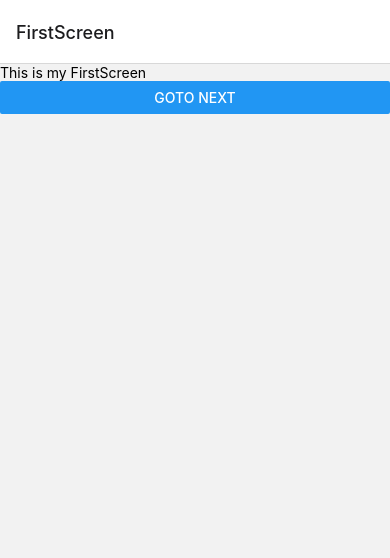
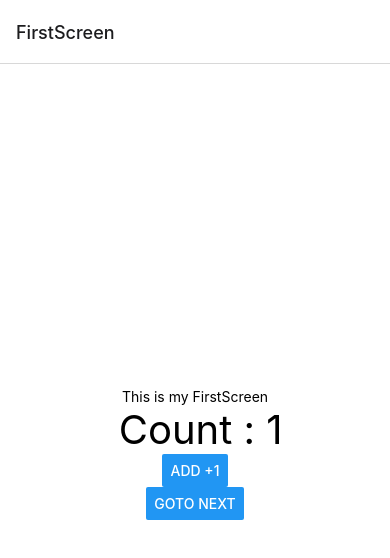
Before and after one commit to jahanzaib-iqbal/React-Native, a React Native app in the folder Mids Practice/: screen /FirstScreen in a window 390 px wide. Shown: the top 558 px of the page. Built offline with nearby package versions, Linux system fonts and the light colour scheme.

Commit message:
Practiced Use States

```diff
--- a/Mids Practice/FirstScreen.js
+++ b/Mids Practice/FirstScreen.js
@@ -1,21 +1,39 @@
 import React from "react";
-import { View, Text, Button } from "react-native";
-import SecondScreen from "./SecondScreen";
-// import { NavigationContainer } from "@react-navigation/native";
+import { View, Text, Button, StyleSheet, useState } from "react-native";
 import { useNavigation } from "@react-navigation/native";
 
 const FirstScreen = () => {
   const navigation = useNavigation();
 
+  const [count, setCount] = React.useState(1);
+
+  const addCount = () => {
+    setCount((prevCount) => prevCount + 1)
+  };
+
+
   return (
-    <View>
+    <View style={styles.container}>
       <Text>This is my FirstScreen</Text>
+      <Text style={{ fontSize: 40 }}> Count : {count}</Text>
+      <Button title="Add +1" onPress={addCount} />
       <Button
         title="Goto Next"
-        onPress={() => navigation.navigate("SecondScreen")}
+        onPress={() =>
+          navigation.navigate("SecondScreen", { dummyData: "Hello World" })
+        }
       />
     </View>
   );
 };
 
 export default FirstScreen;
+
+const styles = StyleSheet.create({
+  container: {
+    flex: 1,
+    backgroundColor: "#fff",
+    alignItems: "center",
+    justifyContent: "center",
+  },
+});
```
